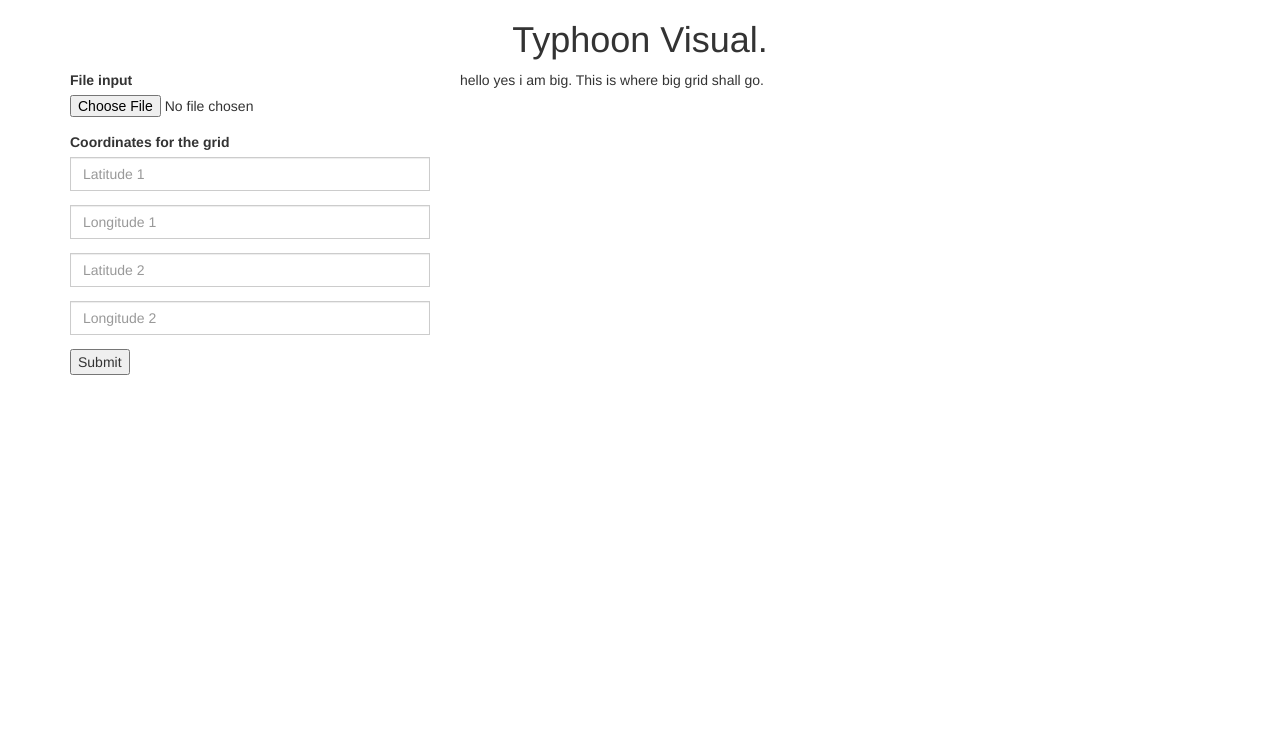
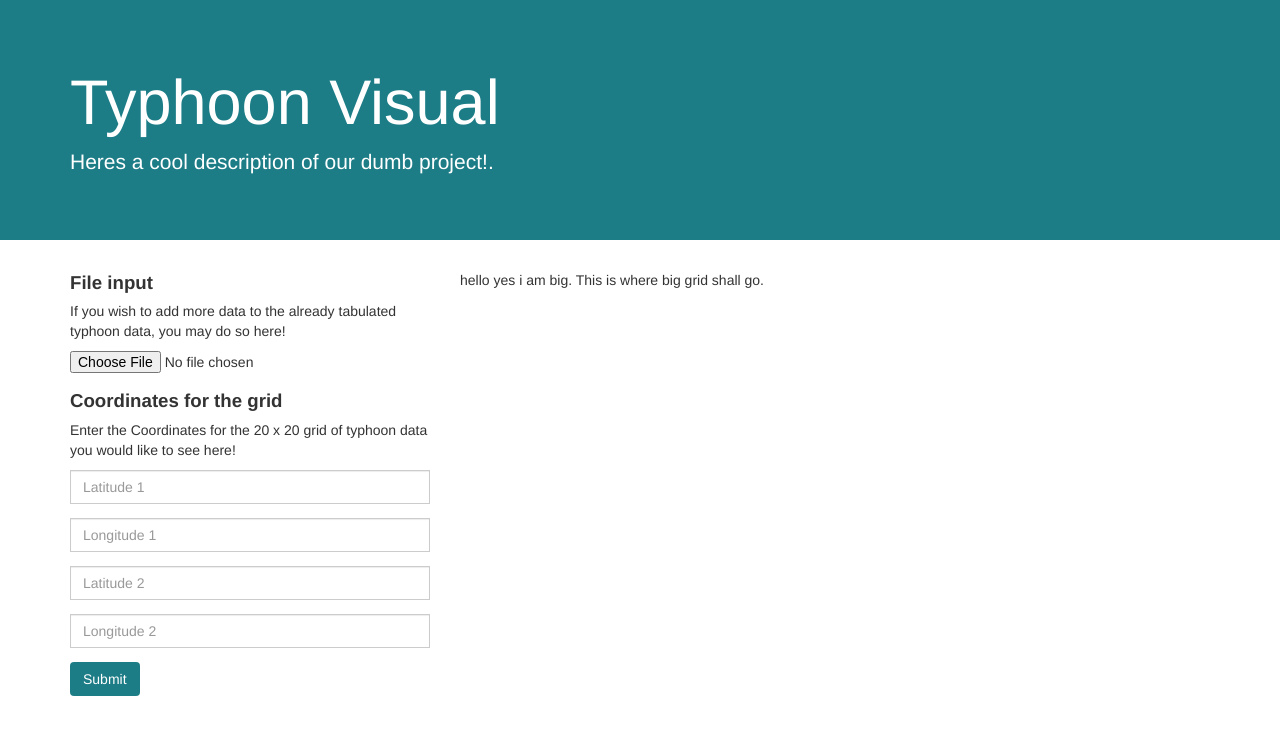
Before and after one commit to tarrak/CS420-TyphoonVisual, a plain HTML site: page Client/index.html in a window 1280 px wide. Drawn offline with Linux system fonts and the light colour scheme.

Commit message:
making things look a bit more official

```diff
--- a/Client/css/style.css
+++ b/Client/css/style.css
@@ -1,3 +1,20 @@
 .position-box{
   margin-bottom: 1em !important;
 }
+
+.position-label{
+  font-size: 14pt;
+}
+
+.jumbotron-background{
+  background-color: #1C7D87;
+}
+
+.jumbotron-font{
+  color: white !important;
+}
+
+.btn-background{
+  background-color: #1C7D87;
+  color: white;
+}
--- a/Client/index.html
+++ b/Client/index.html
@@ -10,7 +10,13 @@
 </head>
 
 <body>
-  <h1 style="text-align: center;">Typhoon Visual.</h1>
+  <!-- <h1 style="text-align: center;">Typhoon Visual.</h1> -->
+  <div class="jumbotron jumbotron-fluid jumbotron-background">
+    <div class="container">
+      <h1 class="display-3 jumbotron-font">Typhoon Visual</h1>
+      <p class="lead jumbotron-font">Heres a cool description of our dumb project!.</p>
+    </div>
+  </div>
 
   <div class="container">
     <div class="row">
@@ -25,12 +31,14 @@
         <br> -->
         <form>
           <div class="form-group">
-            <label for="exampleInputFile">File input</label>
+            <label class="position-label" for="exampleInputFile">File input</label>
+              <p>If you wish to add more data to the already tabulated typhoon data, you may do so here!</p>
             <input type="file" class="form-control-file" id="exampleInputFile">
           </div>
 
           <div class="input-group">
-            <label for="coordInputExample">Coordinates for the grid</label>
+            <label class="position-label" for="coordInputExample">Coordinates for the grid</label>
+              <p>Enter the Coordinates for the 20 x 20 grid of typhoon data you would like to see here!</p>
             <input class="form-control position-box" type="text" id="Lat1" placeholder="Latitude 1"></input>
             <br>
             <input class="form-control position-box" type="text" id="Long1" placeholder="Longitude 1"></input>
@@ -38,7 +46,7 @@
             <input class="form-control position-box" type="text" id="Lat2" placeholder="Latitude 2"></input>
             <br>
             <input class="form-control position-box" type="text" id="Long2" placeholder="Longitude 2"></input>
-            <button type="button" id="coordSubmit">Submit</button>
+            <button class ="btn btn-background" type="button" id="coordSubmit">Submit</button>
           </div>
         </form>
       </div>
```
